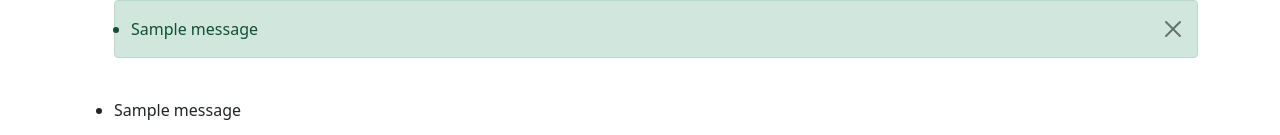
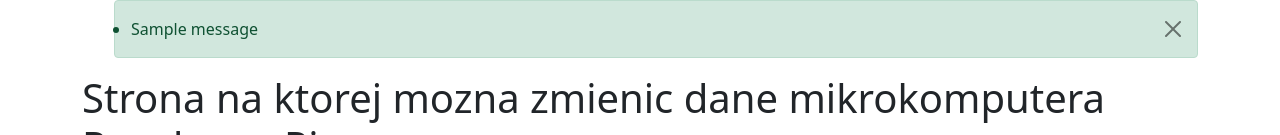
Before and after one commit to ricocooder/HeatPump, a Flask app: page /raspberrypi in a window 1280 px wide. Shown: the part 92-227 px from the top of the page. Run offline with Flask 2, Linux system fonts and the light colour scheme; tables that the repository leaves empty hold one stand-in row (values such as "Sample post"); one stand-in notice (Sample message) is shown.

Commit message:
Del doubleed message function

```diff
--- a/templates/raspberrypi.html
+++ b/templates/raspberrypi.html
@@ -1,16 +1,6 @@
 {% extends 'base.html' %}
 
 {% block content %}
-<br/>
-{% with messages = get_flashed_messages(with_categories=true) %}
-  {% if messages %}
-    <ul class=flashes>
-    {% for category, message in messages %}
-      <li class="{{ category }}">{{ message }}</li>
-    {% endfor %}
-    </ul>
-  {% endif %}
-{% endwith %}
 <body>
     <form class = "grid" action = "/raspberrypi" method = "POST">
 
```
